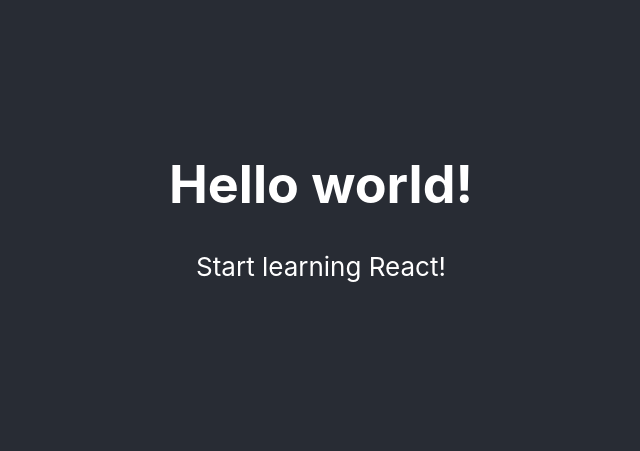
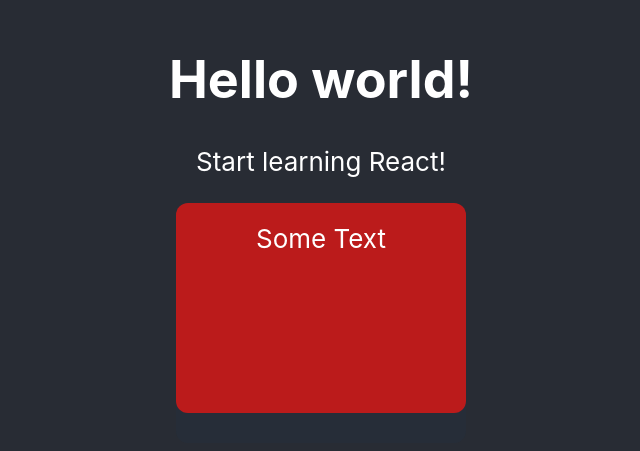
Before and after one commit to vaidanicu/Task-Manager, a React (Create React App) app: page / in a window 1280 px wide. Shown: the part 187-638 px from the top of the page, without its empty margins (319-959 px from the left). Built offline with nearby package versions, Linux system fonts and the light colour scheme.

Commit message:
create a TaskCard and add CSS

```diff
--- a/src/App.js
+++ b/src/App.js
@@ -1,11 +1,13 @@
 import "./App.css";
 import MyFirstComponent from "./components/MyFirstComponent";
+import TaskCard from "./components/task-card/TaskCard";
 
 function App() {
   return (
     <div className="App">
       <header className="App-header">
         <MyFirstComponent />
+        <TaskCard />
       </header>
     </div>
   );
--- /dev/null
+++ b/src/components/task-card/TaskCard.css
@@ -0,0 +1,8 @@
+.card-wapper {
+  background-color: #bb1b1b;
+  box-shadow: 0px 30px rgba(32, 56, 85, 0.15);
+  border-radius: 12px;
+  width: 250px;
+  height: 170px;
+  padding: 20px;
+}
--- /dev/null
+++ b/src/components/task-card/TaskCard.js
@@ -0,0 +1,7 @@
+import "../task-card/TaskCard.css";
+
+function TaskCard() {
+  return <div className="card-wapper">Some Text</div>;
+}
+
+export default TaskCard;
```
